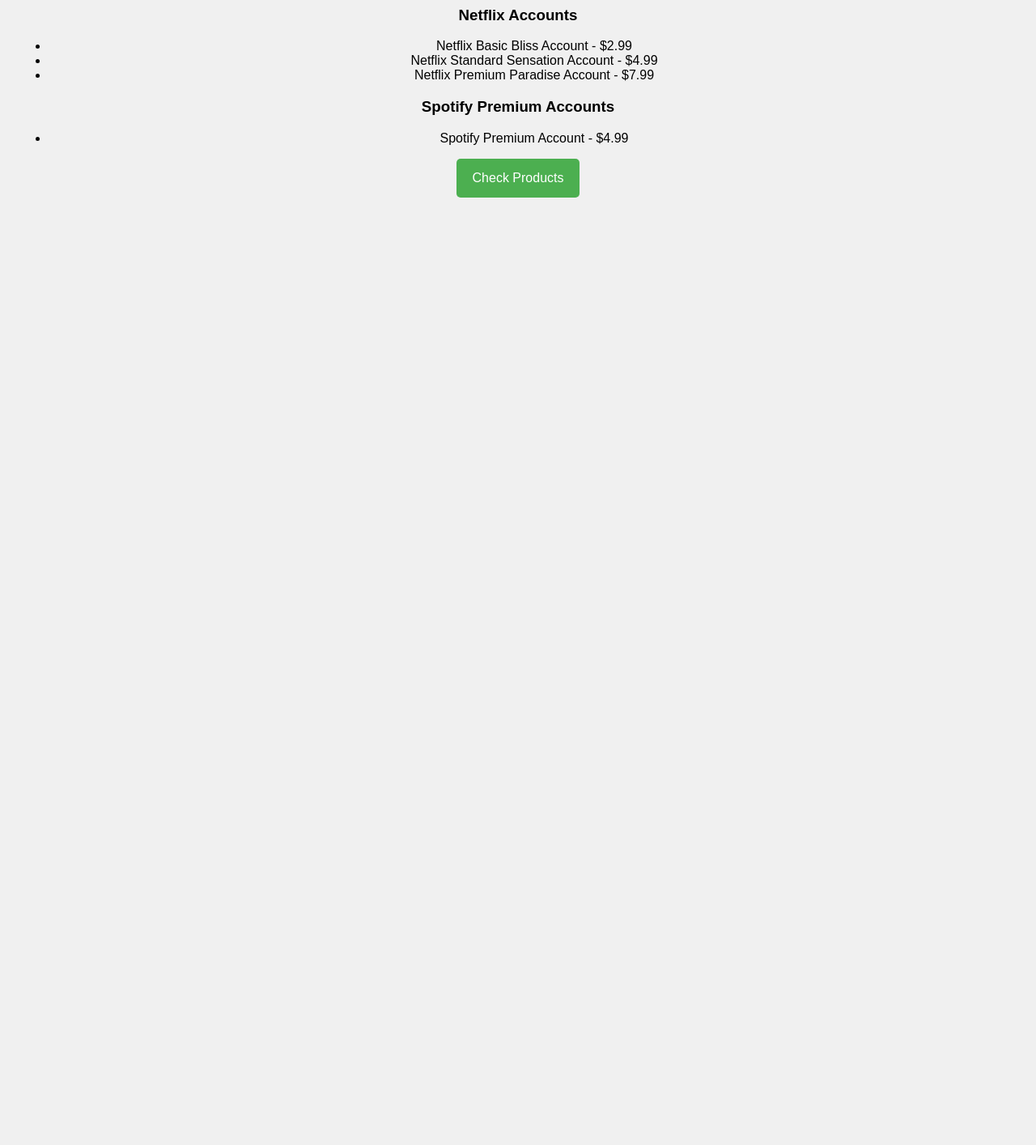
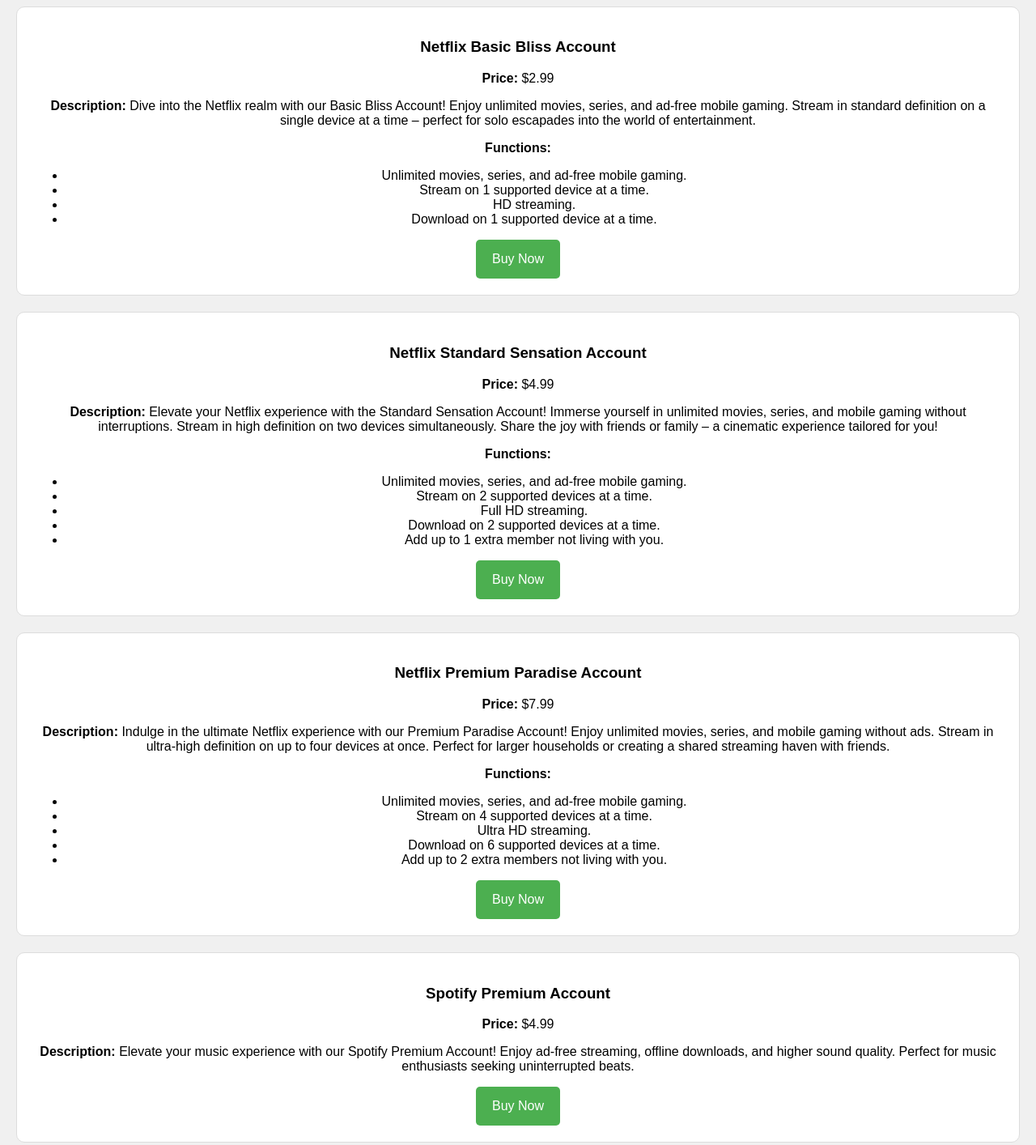
Before and after one commit to MistakenChoices/exclusive-accounts-marketplace, a plain HTML site: page index.html in a window 1280 px wide. Shown: the part 200-1614 px from the top of the page at 81% size. Before the commit the page ends 800 px from the top, so only its background shows below. Drawn offline with Linux system fonts and the light colour scheme.

Commit message:
Update index.html

```diff
--- a/index.html
+++ b/index.html
@@ -24,6 +24,15 @@
             text-align: center;
         }
 
+        .product {
+            animation: fadeIn 1s ease-in-out;
+            margin-bottom: 20px;
+            border: 1px solid #ddd;
+            padding: 20px;
+            border-radius: 10px;
+            background-color: white;
+        }
+
         button {
             background-color: #4CAF50;
             color: white;
@@ -37,6 +46,11 @@
         button:hover {
             background-color: #45a049;
         }
+
+        @keyframes fadeIn {
+            from { opacity: 0; }
+            to { opacity: 1; }
+        }
     </style>
 </head>
 <body>
@@ -49,20 +63,59 @@
         <h2>Explore Our Premium Accounts</h2>
 
         <!-- Netflix Products -->
-        <h3>Netflix Accounts</h3>
-        <ul>
-            <li>Netflix Basic Bliss Account - $2.99</li>
-            <li>Netflix Standard Sensation Account - $4.99</li>
-            <li>Netflix Premium Paradise Account - $7.99</li>
-        </ul>
+        <div class="product">
+            <h3>Netflix Basic Bliss Account</h3>
+            <p><strong>Price:</strong> $2.99</p>
+            <p><strong>Description:</strong> Dive into the Netflix realm with our Basic Bliss Account! Enjoy unlimited movies, series, and ad-free mobile gaming. Stream in standard definition on a single device at a time – perfect for solo escapades into the world of entertainment.</p>
+            <p><strong>Functions:</strong></p>
+            <ul>
+                <li>Unlimited movies, series, and ad-free mobile gaming.</li>
+                <li>Stream on 1 supported device at a time.</li>
+                <li>HD streaming.</li>
+                <li>Download on 1 supported device at a time.</li>
+            </ul>
+            <button>Buy Now</button>
+        </div>
+
+        <div class="product">
+            <h3>Netflix Standard Sensation Account</h3>
+            <p><strong>Price:</strong> $4.99</p>
+            <p><strong>Description:</strong> Elevate your Netflix experience with the Standard Sensation Account! Immerse yourself in unlimited movies, series, and mobile gaming without interruptions. Stream in high definition on two devices simultaneously. Share the joy with friends or family – a cinematic experience tailored for you!</p>
+            <p><strong>Functions:</strong></p>
+            <ul>
+                <li>Unlimited movies, series, and ad-free mobile gaming.</li>
+                <li>Stream on 2 supported devices at a time.</li>
+                <li>Full HD streaming.</li>
+                <li>Download on 2 supported devices at a time.</li>
+                <li>Add up to 1 extra member not living with you.</li>
+            </ul>
+            <button>Buy Now</button>
+        </div>
+
+        <div class="product">
+            <h3>Netflix Premium Paradise Account</h3>
+            <p><strong>Price:</strong> $7.99</p>
+            <p><strong>Description:</strong> Indulge in the ultimate Netflix experience with our Premium Paradise Account! Enjoy unlimited movies, series, and mobile gaming without ads. Stream in ultra-high definition on up to four devices at once. Perfect for larger households or creating a shared streaming haven with friends.</p>
+            <p><strong>Functions:</strong></p>
+            <ul>
+                <li>Unlimited movies, series, and ad-free mobile gaming.</li>
+                <li>Stream on 4 supported devices at a time.</li>
+                <li>Ultra HD streaming.</li>
+                <li>Download on 6 supported devices at a time.</li>
+                <li>Add up to 2 extra members not living with you.</li>
+            </ul>
+            <button>Buy Now</button>
+        </div>
 
         <!-- Spotify Product -->
-        <h3>Spotify Premium Accounts</h3>
-        <ul>
-            <li>Spotify Premium Account - $4.99</li>
-        </ul>
+        <div class="product">
+            <h3>Spotify Premium Account</h3>
+            <p><strong>Price:</strong> $4.99</p>
+            <p><strong>Description:</strong> Elevate your music experience with our Spotify Premium Account! Enjoy ad-free streaming, offline downloads, and higher sound quality. Perfect for music enthusiasts seeking uninterrupted beats.</p>
+            <button>Buy Now</button>
+        </div>
 
-        <!-- Add more product listings as needed -->
+        <!-- Add more products as needed -->
 
         <!-- Check Products Button -->
         <a href="https://shoppy.gg/@DUPLEX" target="_blank"><button>Check Products</button></a>
```
